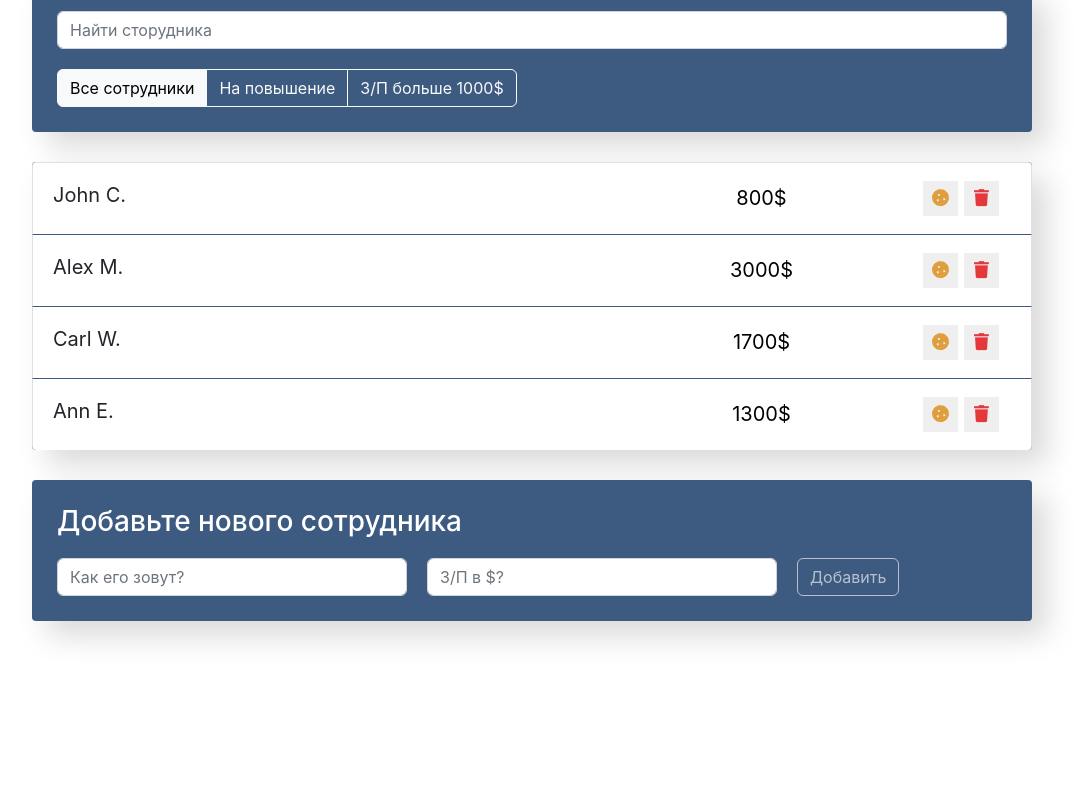
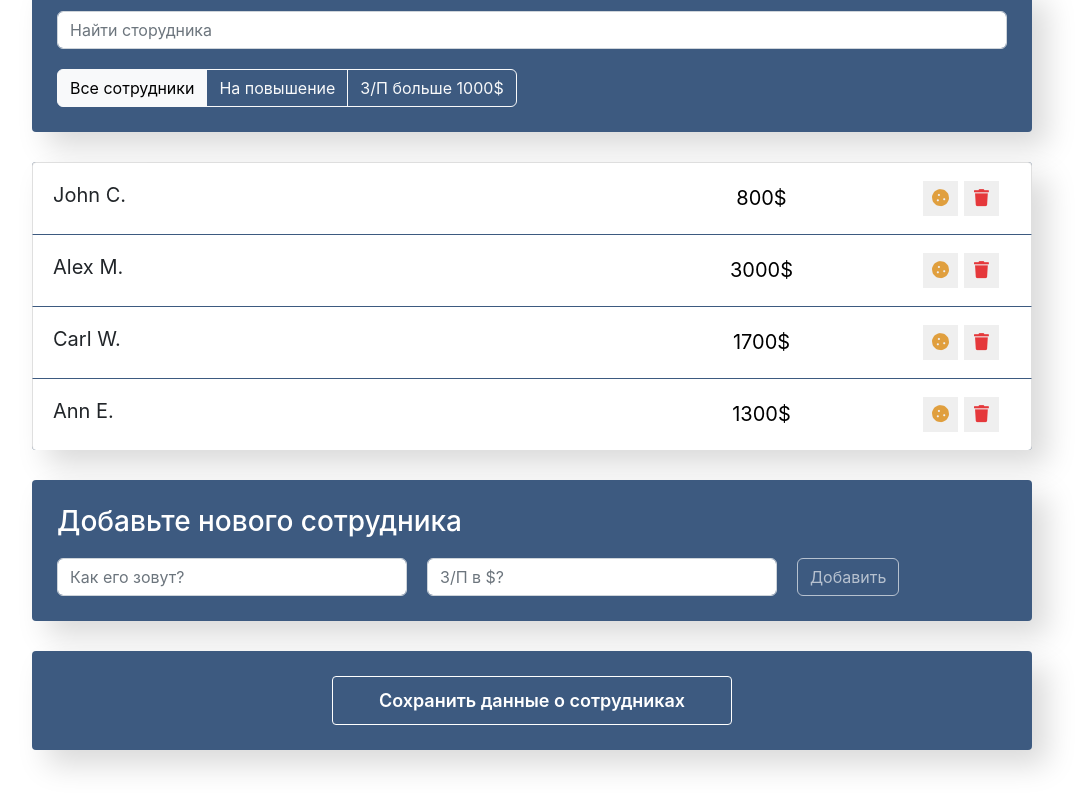
Before and after one commit to egorchh/salariesReactApp, a React (Create React App) app: page / in a window 1280 px wide. Shown: the part 293-1093 px from the top of the page, without its empty margins (108-1192 px from the left). Before the commit the page ends 964 px from the top, so only its background shows below. Built offline with nearby package versions, Linux system fonts and the light colour scheme.

Commit message:
Added: button for saving local data

```diff
--- a/src/components/app/app.jsx
+++ b/src/components/app/app.jsx
@@ -5,6 +5,7 @@ import SearchPanel from '../search-panel/search-panel';
 import AppFilter from '../app-filter/app-filter';
 import EmployeesList from '../employees-list/employees-list';
 import EmployeesAddForm from '../employees-add-form/employees-add-form';
+import SaveButton from '../save-button/save-button';
 
 import './app.css';
 
@@ -49,6 +50,14 @@ class App extends Component {
     });
   }
 
+  onChangeSalary = (id, curSalary) => {
+    this.setState(({data}) => ({
+      data: data.map(item => {
+        return item.id === id ? {...item, salary: curSalary} : item
+      })
+    }));
+  }
+
   onToggleProp = (id, prop) => {
     this.setState(({data}) => ({
       data: data.map(item => {
@@ -86,6 +95,12 @@ class App extends Component {
     this.setState({filter});
   }
 
+  saveLocalData = () => {
+    this.setState(({data}) => {
+      localStorage.setItem('data', JSON.stringify(data));
+    })
+  }
+
   render() {
     const {data, term, filter} = this.state;
     const visibleData = this.filterPost(this.searchEmp(data, term), filter);
@@ -103,9 +118,13 @@ class App extends Component {
         <EmployeesList
         data={visibleData}
         onDelete={this.deleteItem}
-        onToggleProp={this.onToggleProp}/>
+        onToggleProp={this.onToggleProp}
+        onChangeSalary={this.onChangeSalary}
+        saveLocalData={this.saveLocalData}/>
         <EmployeesAddForm
         onAdd={this.addItem}/>
+
+        <SaveButton saveLocalData={this.saveLocalData}/>
       </div>
     )
   }
--- a/src/components/employees-list-item/employees-list-item.jsx
+++ b/src/components/employees-list-item/employees-list-item.jsx
@@ -1,7 +1,7 @@
 import "./employees-list-item.css"
 
 const EmployeesListItem = (props) => {
-  const {name, salary, onDelete, onToggleProp, increase, rise} = props;
+  const {name, salary, onDelete, onToggleProp, increase, rise, onChangeSalary} = props;
 
   let classNames = 'list-group-item d-flex justify-content-between';
   if (increase) {
@@ -14,7 +14,11 @@ const EmployeesListItem = (props) => {
   return (
     <li className={classNames}>
       <span onClick={onToggleProp} className="list-group-item-label" data-toggle="rise">{name}</span>
-      <input type="text" className="list-group-item-input" defaultValue={salary + '$'} />
+      <input
+      type="text"
+      className="list-group-item-input"
+      defaultValue={salary + '$'}
+      onChange={onChangeSalary}/>
       <div className='d-flex justify-content-center align-items-center'>
         <button type="button"
           className="btn-cookie btn-sm"
--- a/src/components/employees-list/employees-list.jsx
+++ b/src/components/employees-list/employees-list.jsx
@@ -3,7 +3,7 @@ import EmployeesListItem from "../employees-list-item/employees-list-item";
 import "./employees-list.css";
 
 
-const EmployeesList = ({data, onDelete, onToggleProp}) => {
+const EmployeesList = ({data, onDelete, onToggleProp, onChangeSalary, saveLocalData}) => {
 
   const elements = data.map(item => {
     const {id} = item;
@@ -15,12 +15,14 @@ const EmployeesList = ({data, onDelete, onToggleProp}) => {
       increase={item.increase ? true : false}
       rise={item.rise ? true : false}
       onDelete={() => onDelete(id)}
-      onToggleProp={(e) => onToggleProp(id, e.currentTarget.getAttribute('data-toggle'))}/>
+      onToggleProp={(e) => onToggleProp(id, e.currentTarget.getAttribute('data-toggle'))}
+      onChangeSalary={(e) => onChangeSalary(id, +e.target.value.slice(0, e.target.value.length - 1))}/>
     );
   });
 
   return (
-    <ul className="app-list list-group">
+    <ul
+    className="app-list list-group">
       {elements}
     </ul>
   );
--- /dev/null
+++ b/src/components/save-button/save-button.css
@@ -0,0 +1,25 @@
+.save {
+  margin: 30px auto;
+  min-width: 500px;
+  display: flex;
+  justify-content: center;
+}
+
+.save-button {
+  margin: 0 auto;
+  min-width: 400px;
+  padding: 10px 20px;
+  background-color: #3d5a80;
+  border-radius: 4px;
+  border: 1px solid white;
+  font-family: inherit;
+  font-size: 18px;
+  font-weight: 600;
+  transition: 0.3s;
+  color: inherit
+}
+
+.save-button:hover {
+  background-color: white;
+  color: black;
+}
--- /dev/null
+++ b/src/components/save-button/save-button.jsx
@@ -0,0 +1,16 @@
+import "./save-button.css"
+
+const SaveButton = (props) => {
+  const {saveLocalData} = props
+  return (
+    <div className="search-panel save">
+          <button
+          className="save-button"
+          onClick={saveLocalData}>
+            Сохранить данные о сотрудниках
+          </button>
+    </div>
+  )
+}
+
+export default SaveButton;
```
